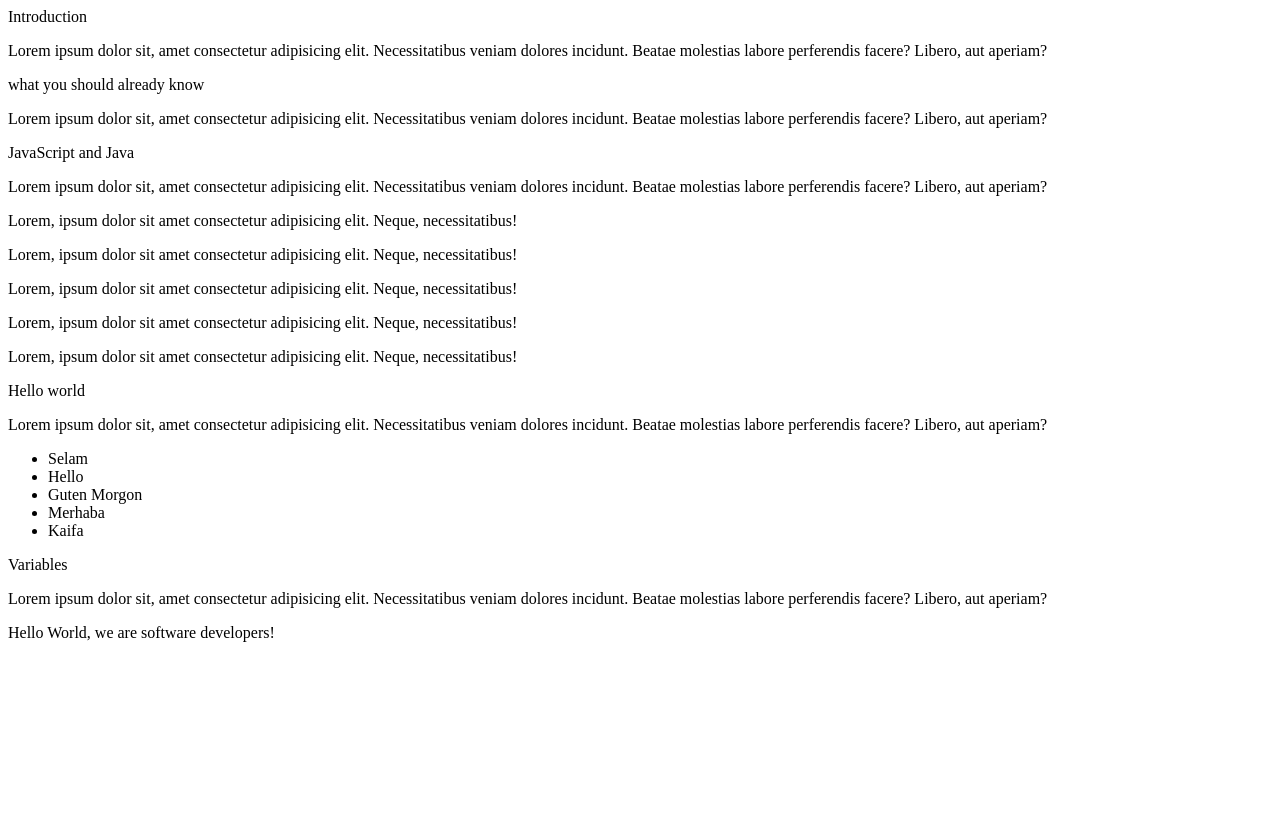
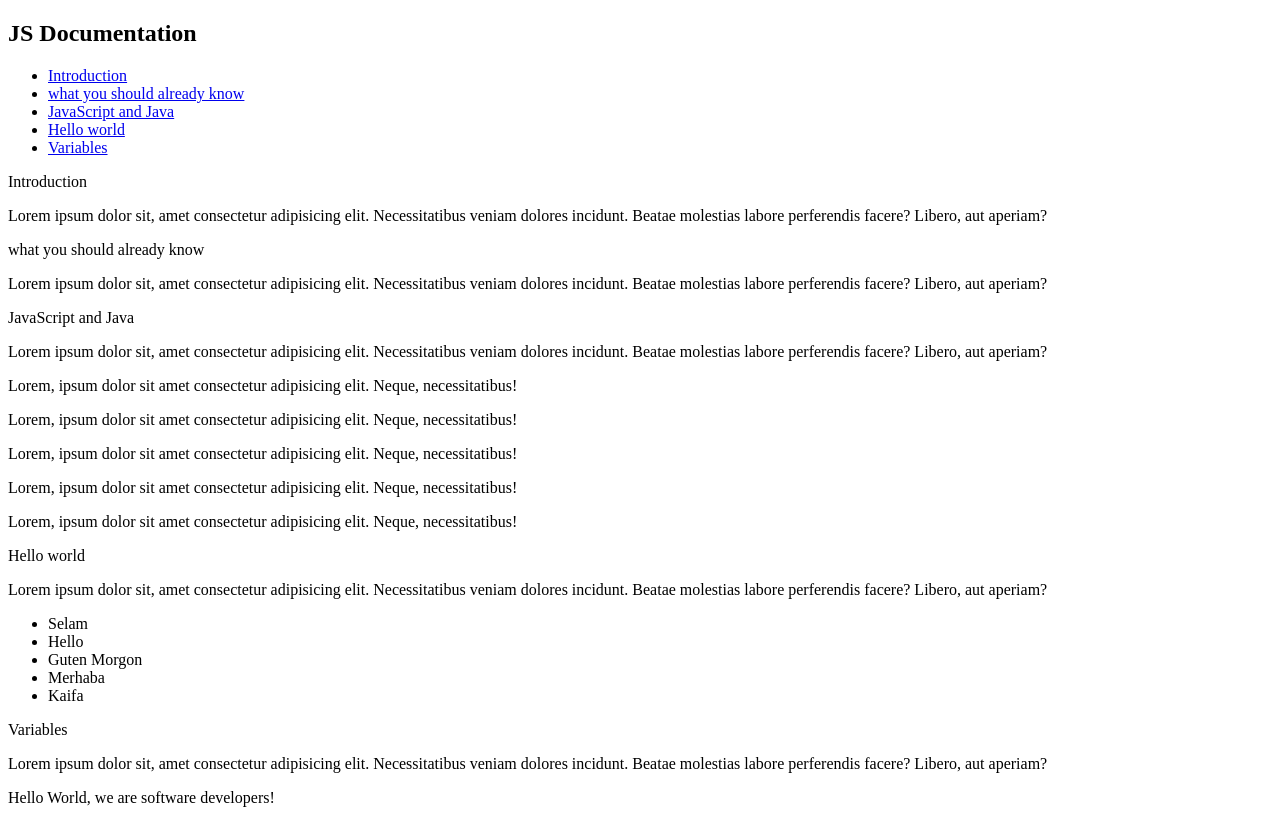
Before and after one commit to gtekle/oybek-tekle, a plain HTML site: page index.html in a window 1280 px wide. Before the commit the page ends 800 px from the top, so only its background shows below. Drawn offline with Linux system fonts and the light colour scheme.

Commit message:
navbar section complete

```diff
--- a/index.html
+++ b/index.html
@@ -7,6 +7,19 @@
   </head>
 
   <body>
+    <nav id="navbar">
+      <header>
+        <h1>JS Documentation</h1>
+      </header>
+      <ul>
+        <li><a class="nav-link" href="#Introduction">Introduction </a></li>
+        <li><a class="nav-link" href="#what_you_should_already_know">what you should already know</a></li>
+        <li><a class="nav-link" href="#JavaScript_and_Java">JavaScript and Java</a></li>
+        <li><a class="nav-link" href="#Hello_world">Hello world</a></li>
+        <li><a class="nav-link" href="#Variables">Variables</a></li>
+      </ul>
+    </nav>
+
     <main id="main-doc">
       <section id="Introduction" class="main-section">
         <header>Introduction</header>
```
